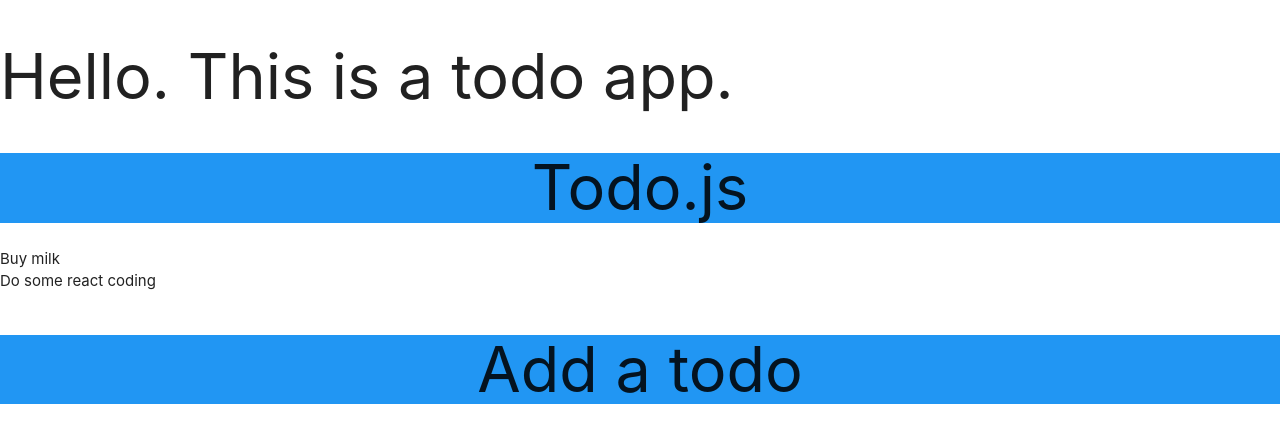
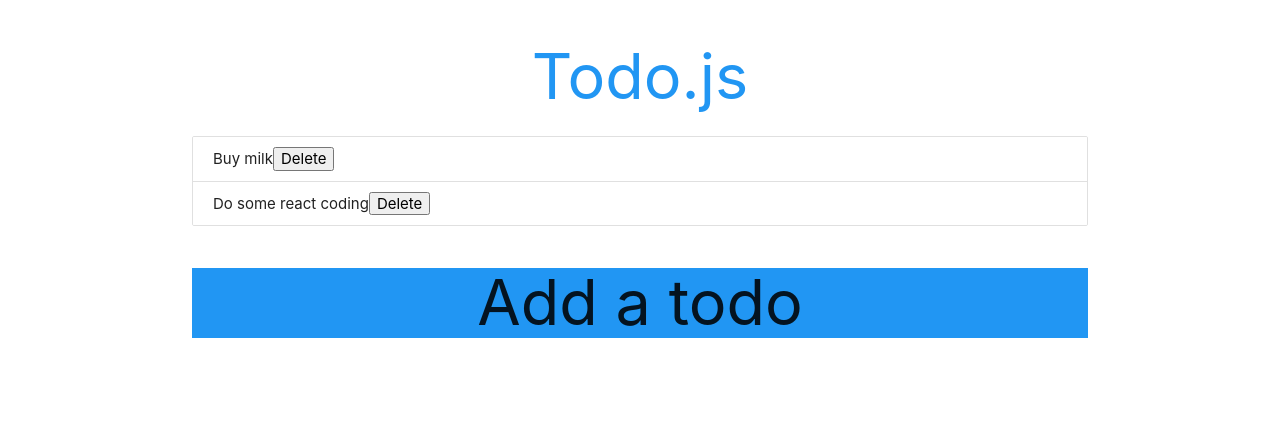
Before and after one commit to ishangogna/todo-reactjs, a React (Create React App) app in the folder todo/: page / in a window 1280 px wide. Shown: the top 442 px of the page. Built offline with nearby package versions, Linux system fonts and the light colour scheme.

Commit message:
added delete todo

```diff
--- a/todo/src/App.js
+++ b/todo/src/App.js
@@ -8,12 +8,21 @@ class App extends Component{
       {id:2,content:'Do some react coding'}
     ]
   }
+  deleteTodo = (id) => {
+    let updatedTodoList = this.state.todos.filter(todo => {
+      return todo.id != id;
+
+    })
+    this.setState({
+      todos: updatedTodoList,
+    })
+  }
   render(){
     return(
-      <div className = "App">
-        <h1>Hello. This is a todo app.</h1>
+      <div className = "todo-app container">
 
-        <Todos todos = {this.state.todos}/>
+
+        <Todos deleteTodo = {this.deleteTodo} todos = {this.state.todos}/>
 
         <AddTodos />
       </div>
--- a/todo/src/components/todo.js
+++ b/todo/src/components/todo.js
@@ -1,11 +1,12 @@
 import React from 'react';
 
-const Todos = ({todos}) => {
+const Todos = ({todos, deleteTodo}) => {
     const todoList = todos.length ? (
         todos.map(todo => {
             return (
                 <div className = 'collection-item' key = {todo.id}>
                     <span>{todo.content}</span>
+                    <button onClick={()=>{deleteTodo(todo.id)}}>Delete</button>
                 </div>
             )
         })
@@ -14,8 +15,8 @@ const Todos = ({todos}) => {
     )
     return(
         <div>
-            <h1 className = "center blue">Todo.js</h1>
-            <div className = 'collection-item'>
+            <h1 className = "blue-text center">Todo.js</h1>
+            <div className = 'todos collection'>
             {todoList}
             </div>
         </div>
```
